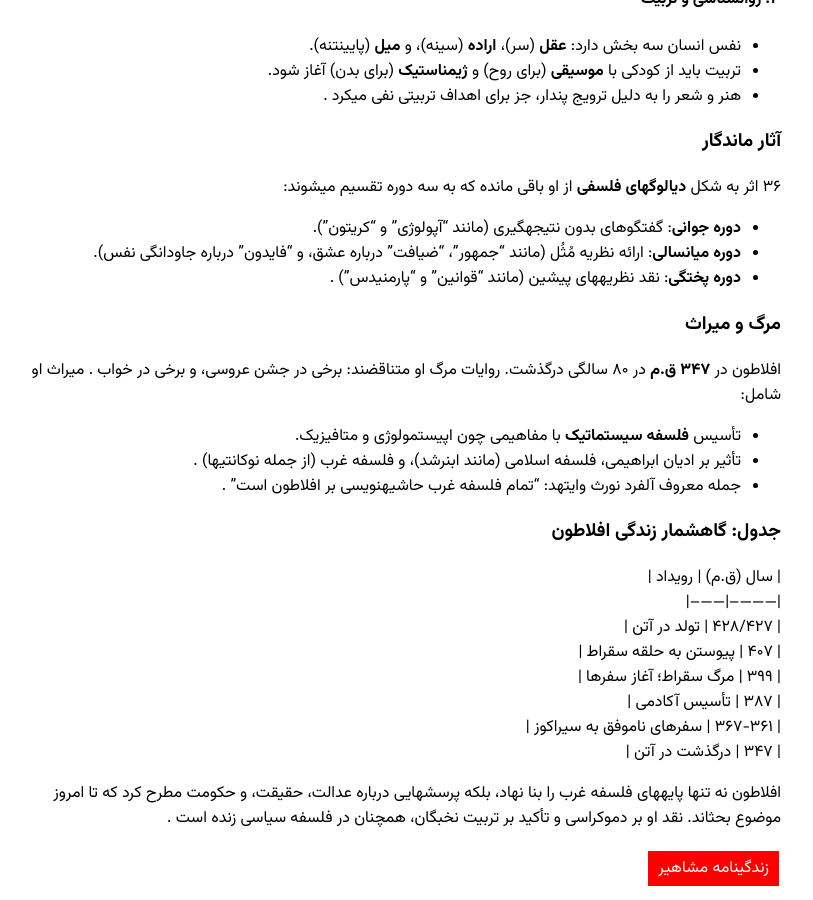
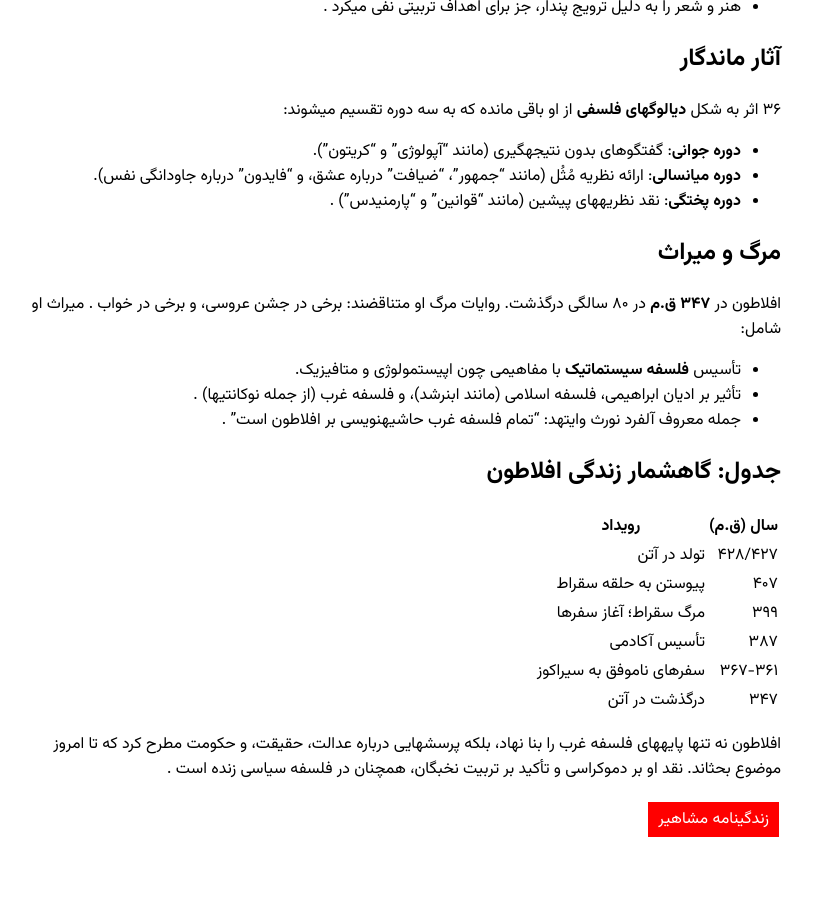
Before and after one commit to darkblog/darkblog.github.io, a Jekyll site: the page built from _posts/2025-7-3-50.md, in a window 1280 px wide and 900 px high, scrolled down 1206 px. Shown: the whole window, without its empty margins (243-1056 px from the left). Built offline with Jekyll 4.4.1, drawn with Linux system fonts in a browser that asks for light colours; our own code applies the rules of GitHub Pages for plain Markdown files; after the commit the page ends 2057 px from its top, so only the background shows below that; some of the changed lines change nothing that is shown; some of the changed text lies outside the part shown.

Commit message:
Update 2025-7-3-50.md

```diff
--- a/_posts/2025-7-3-50.md
+++ b/_posts/2025-7-3-50.md
@@ -1,56 +1,55 @@
 ---
 layout: post
-title: افلاطون
+title: زندگینامه افلاطون: بنیانگذار فلسفه غرب
 ---
 
-## زندگینامه افلاطون: بنیانگذار فلسفه غرب
-
-### تولد و پیشینه خانوادگی
+## تولد و پیشینه خانوادگی
 افلاطون در **۴۲۷ یا ۴۲۸ ق.م** (برخی منابع ۴۲۴ ق.م) در آتن، در خانوادهای اشرافی متولد شد. نام اصلی او **آریستوکلس** بود، اما به دلیل هیکل تنومندش، مربی کشتیاش او را "افلاطون" (به یونانی: پلاتون، به معنای پُهناور) نامید . پدرش **آریستون** از نوادگان کودروس (پادشاه افسانهای آتن) و مادرش **پریکتیونه** از خویشاوندان سولون، قانونگذار مشهور آتنی بود . او دو برادر به نامهای آدیمانتوس و گلاوکن، و یک خواهر به نام پوتونه داشت که پسرش اسپئوسیپوس بعدها جانشین افلاطون شد .
 
-### آموزش و تأثیر سقراط
+## آموزش و تأثیر سقراط
 در جوانی تحت آموزشهای اشرافی شامل **موسیقی، شعر، و ژیمناستیک** قرار گرفت. در ۲۰ سالگی (۴۰۷ ق.م) به حلقه شاگردان **سقراط** پیوست و به مدت ۸ تا ۱۰ سال تحت تعلیم او فلسفه و روش دیالوگ (گفتگوی سقراطی) را فرا گرفت . محاکمه و مرگ سقراط در ۳۹۹ ق.م به اتهام "فساد جوانان و انکار خدایان" نقطه عطف زندگی افلاطون بود. او در دادگاه حاضر بود و این رویداد موجب شد:
 - از سیاست آتن متنفر شود.
 - به سفرهای طولانی به مصر، ایتالیا، و سیسیل برود .
 در سیسیل، با **دیون**، مشاور حاکم سیراکوز آشنا شد و کوشید "فیلسوفشاه" آرمانی خود را با تربیت دیونوسیوس جوان محقق کند، اما این تلاشها شکست خورد و به اسارت و خطر مرگ انجامید .
 
-### تأسیس آکادمی
+## تأسیس آکادمی
 در ۳۸۷ ق.م، پس از بازگشت به آتن، **آکادمی** را در باغی منسوب به قهرمانی به نام آکادموس تأسیس کرد. این نهاد:
 - نخستین دانشگاه اروپا محسوب میشد.
 - دروس آن شامل فلسفه، ریاضیات، نجوم، و علوم طبیعی بود.
 - شاگردان برجستهای مانند **ارسطو** (به مدت ۲۰ سال) و ریاضیدانانی چون ائودوکسوس را پرورش داد .
 آکادمی تا سال ۸۴ ق.م فعال بود و پس از ۹ قرن توسط امپراتور مسیحی ژوستینین تعطیل شد .
 
-### فلسفه و نظریههای کلیدی
-#### ۱. **نظریه مُثُل (ایدهها)**
+## فلسفه و نظریههای کلیدی
+### ۱. **نظریه مُثُل (ایدهها)**
 - جهان محسوس، سایه ناقصی از **مُثُلِ جاودان** در عالم معناست.
 - دانش حقیقی با شناخت این مُثُل (مانند زیبایی مطلق یا عدالت مطلق) به دست میآید .
 - این نظریه پایه **معرفتشناسی** افلاطون را شکل داد.
 
-#### ۲. **فلسفه سیاسی**
+### ۲. **فلسفه سیاسی**
 در کتاب **جمهور** (مهمترین اثرش):
 - جامعه آرمانی را به سه طبقه تقسیم کرد: **حاکمان فیلسوف** (عقل)، **سربازان** (اراده)، و **مردم عادی** (تمنا) .
 - **"فیلسوفشاه"** حاکم ایدهآل است که پس از ۵۰ سال آموزش فلسفه و ریاضیات به قدرت میرسد.
 - دموکراسی را "حکومت نادانان" میدانست، چرا که مرگ سقراط را نتیجه حکومت تودهها میپنداشت .
 
-#### ۳. **روانشناسی و تربیت**
+### ۳. **روانشناسی و تربیت**
 - نفس انسان سه بخش دارد: **عقل** (سر)، **اراده** (سینه)، و **میل** (پایینتنه).
 - تربیت باید از کودکی با **موسیقی** (برای روح) و **ژیمناستیک** (برای بدن) آغاز شود.
 - هنر و شعر را به دلیل ترویج پندار، جز برای اهداف تربیتی نفی میکرد .
 
-### آثار ماندگار
+## آثار ماندگار
 ۳۶ اثر به شکل **دیالوگهای فلسفی** از او باقی مانده که به سه دوره تقسیم میشوند:
 - **دوره جوانی**: گفتگوهای بدون نتیجهگیری (مانند "آپولوژی" و "کریتون").
 - **دوره میانسالی**: ارائه نظریه مُثُل (مانند "جمهور"، "ضیافت" درباره عشق، و "فایدون" درباره جاودانگی نفس).
 - **دوره پختگی**: نقد نظریههای پیشین (مانند "قوانین" و "پارمنیدس") .
 
-### مرگ و میراث
+## مرگ و میراث
 افلاطون در **۳۴۷ ق.م** در ۸۰ سالگی درگذشت. روایات مرگ او متناقضند: برخی در جشن عروسی، و برخی در خواب . میراث او شامل:
 - تأسیس **فلسفه سیستماتیک** با مفاهیمی چون اپیستمولوژی و متافیزیک.
 - تأثیر بر ادیان ابراهیمی، فلسفه اسلامی (مانند ابنرشد)، و فلسفه غرب (از جمله نوکانتیها) .
 - جمله معروف آلفرد نورث وایتهد: "تمام فلسفه غرب حاشیهنویسی بر افلاطون است" .
 
-### جدول: گاهشمار زندگی افلاطون
+## جدول: گاهشمار زندگی افلاطون
+
 | سال (ق.م) | رویداد |
 |-----------|--------|
 | ۴۲۸/۴۲۷  | تولد در آتن |
```
